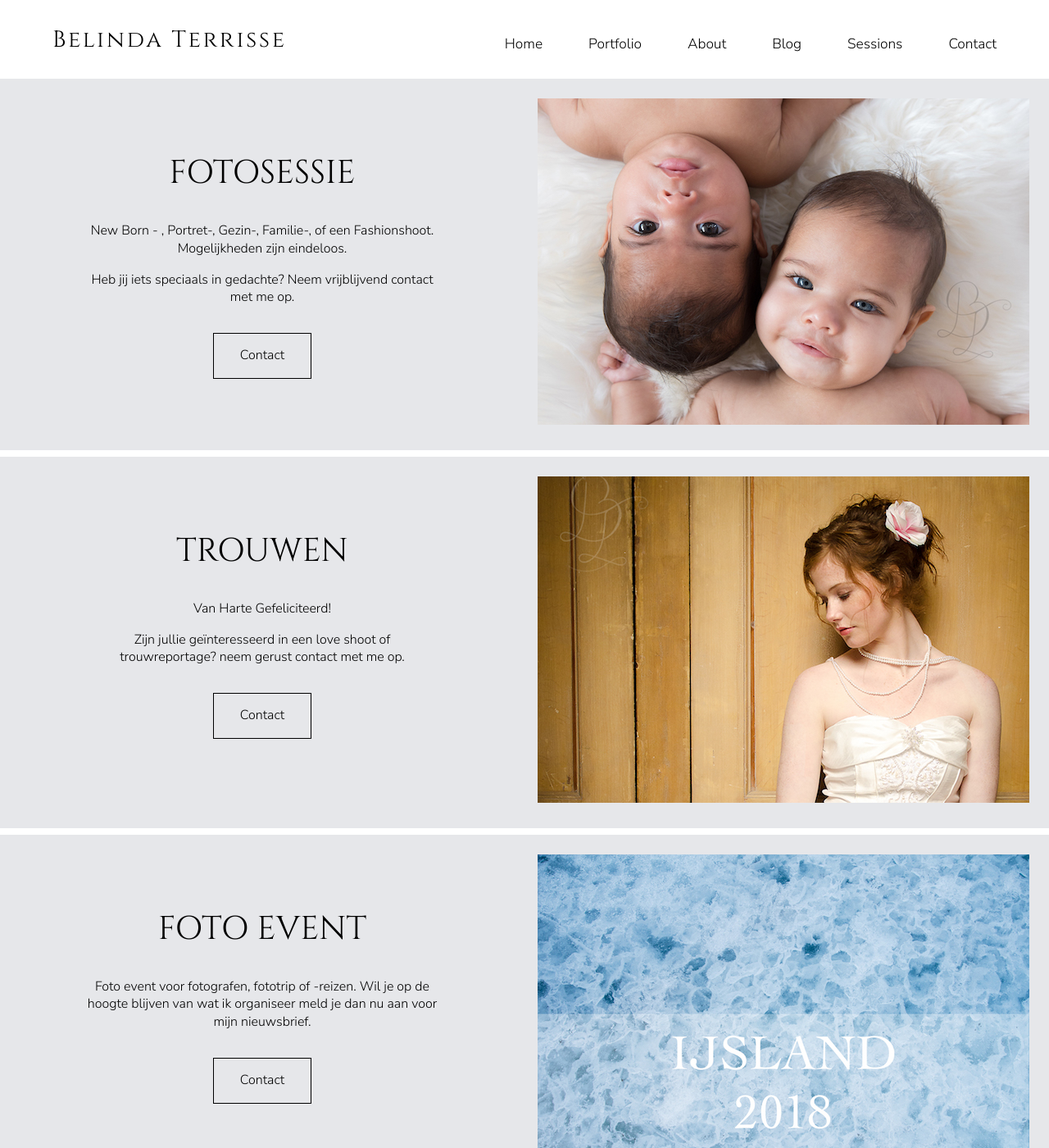
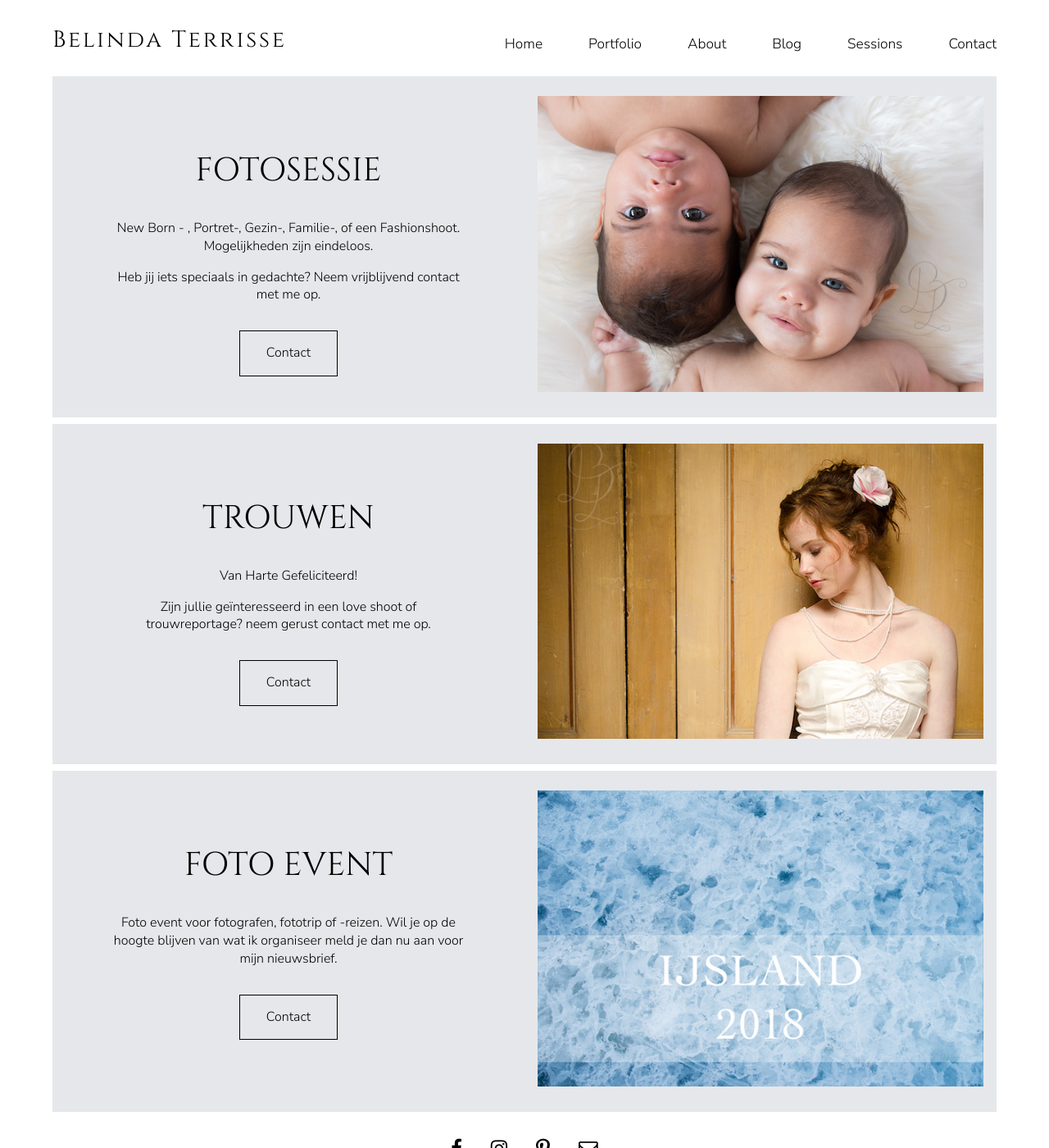
Before and after one commit to cmbybelin/cmbybelin.github.io, a Jekyll site: the page built from sessions.md, in a window 1280 px wide and 1400 px high. Shown: the whole window at 82% size. Built offline with Jekyll 4.4.1, drawn with Linux system fonts in a browser that asks for light colours.

Commit message:
fix wide screen margins

```diff
--- a/_sass/_page.scss
+++ b/_sass/_page.scss
@@ -56,7 +56,7 @@ article {
 
   &.page-portfolio-index {
     @include no-user-select;
-    margin-top: 9em;
+    margin: 9em auto 0;
     h1 {
       text-align: center;
     }
@@ -124,8 +124,8 @@ article {
 
 @media (min-width: $screen-wide) {
   article {
-    margin-left: auto;
-    margin-right: auto;
+    margin-left: 4em;
+    margin-right: 4em;
   }
   .half-wide {
     min-height: 960px;
--- a/sessions.md
+++ b/sessions.md
@@ -2,7 +2,7 @@
 layout: index
 ---
 
-<div style="margin-top: 6em"
+<div
 {% assign sorted_sessions = site.sessions | sort: "order" %}
 {% for session in sorted_sessions %}
 
```
